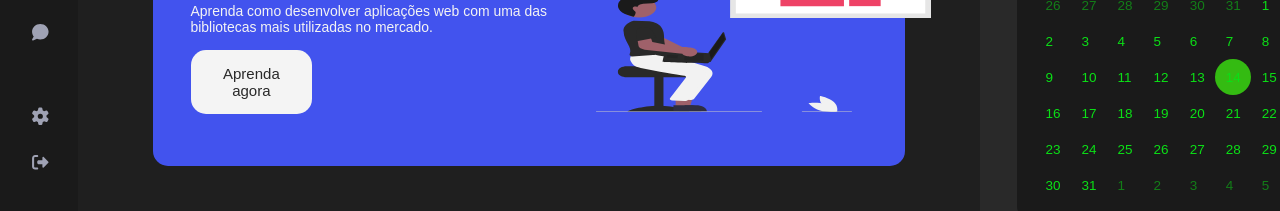
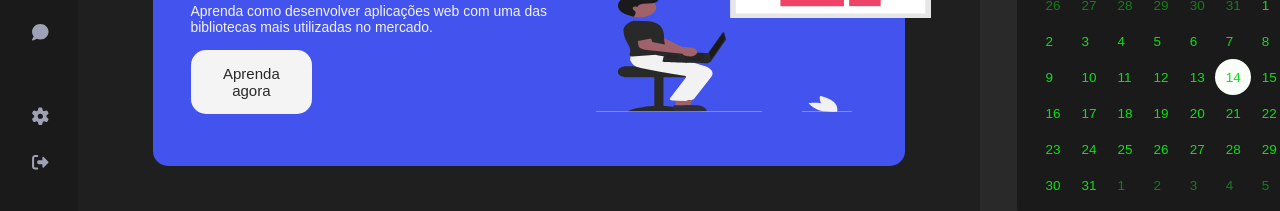
Before and after one commit to UskOops/Dashboard-teste, a website: page index.html in a window 1280 px wide. Shown: the part 268-479 px from the top of the page. Drawn offline with nearby package versions, Linux system fonts and the light colour scheme.

Commit message:
Update main.css
Atualizando cor no calendário

```diff
--- a/css/main.css
+++ b/css/main.css
@@ -601,7 +601,7 @@ body {
 }
 
 .calendar .today {
-  background-color: #34bb12;
+  background-color: #fafff9;
 }
 
 .classes-container {
```
